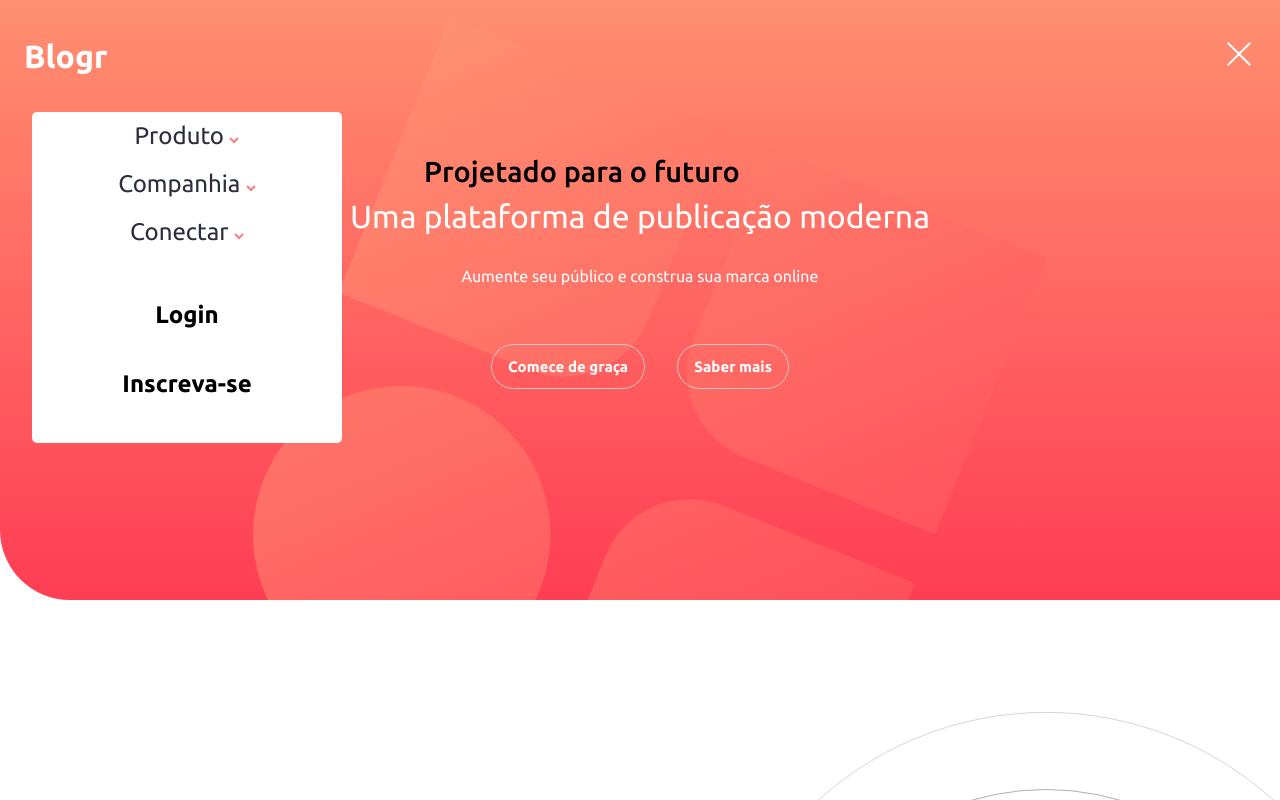
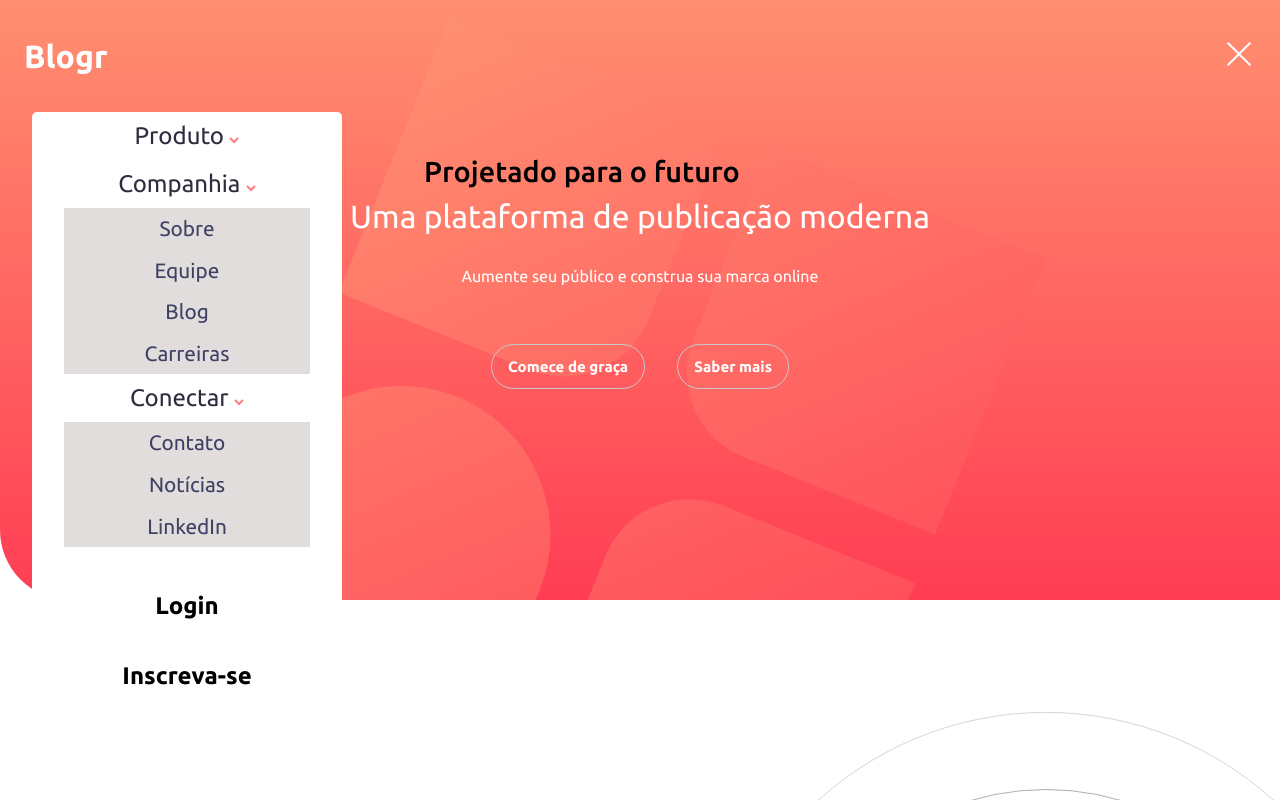
Before and after one commit to JennyLamego2022/Blogr_vAtual, an Angular app: page / in a window 1280 px wide. Both pictures are taken after a click on the button 1241 px from the left and 56 px from the top of the page. Shown: the top 800 px of the page. Built offline with nearby package versions, Linux system fonts and the light colour scheme.

Commit message:
feat: criação função no ts para o submenu de listas

```diff
--- a/src/app/header/header.component.css
+++ b/src/app/header/header.component.css
@@ -67,6 +67,10 @@ li{
   margin-left: 2rem;
   margin-right: 2rem;
   font-size: 1.3rem;
+  /* display: none; */
+}
+
+.lista1{
   display: none;
 }
 
@@ -120,7 +124,7 @@ h1 {
   background-image: url(../../assets/img/icon-close.svg);
 }
 
-.material-symbols-outlined {
+/* .material-symbols-outlined {
   font-size: 28px;
   color: white;
   font-variation-settings:
@@ -129,7 +133,9 @@ h1 {
   'GRAD' 0,
   'opsz' 50;
   cursor: pointer;
-}
+} */
+
+
 
 
 .conteudo{
--- a/src/app/header/header.component.html
+++ b/src/app/header/header.component.html
@@ -5,36 +5,31 @@
 
   </div>
   <nav class="navbar" id="navbar">
-
+    <h3 class="nome" id="produto" (click)="clickSubMenu()">Produto <img src="../../assets/img/icon-arrow-dark.svg" alt="Seta para baixo"></h3>
       <ul class="lista1">
-        <h3 class="nome" id="produto">Produto <img src="../../assets/img/icon-arrow-dark.svg" alt="Seta para baixo"></h3>
-        <li>Visão geral</li>
+          <li class="lista">Visão geral</li>
           <li>Preços</li>
           <li>Mercado</li>
           <li>Recursos</li>
           <li>Integrações</li>
       </ul>
-
+    <h3 class="nome" id="companhia" >Companhia <img src="../../assets/img/icon-arrow-dark.svg" alt="Seta para baixo"></h3>
       <ul class="lista2">
-        <h3 class="nome" id="companhia">Companhia <img src="../../assets/img/icon-arrow-dark.svg" alt="Seta para baixo"></h3>
           <li>Sobre</li>
           <li>Equipe</li>
           <li>Blog</li>
           <li>Carreiras</li>
       </ul>
-
+    <h3 class="nome" id="conectar">Conectar <img src="../../assets/img/icon-arrow-dark.svg" alt="Seta para baixo"></h3>
       <ul class="lista3">
-        <h3 class="nome" id="conectar">Conectar <img src="../../assets/img/icon-arrow-dark.svg" alt="Seta para baixo"></h3>
           <li>Contato</li>
           <li>Notícias</li>
           <li>LinkedIn</li>
       </ul>
-
     <button class="login">Login</button>
     <button class="inscricao">Inscreva-se</button>
+  </nav>
 
-
-  </nav>
   <div class="conteudo">
     <h1 class="titulo">Uma plataforma de publicação moderna</h1><br>
     <h3>Aumente seu público e construa sua marca online</h3><br>
--- a/src/app/header/header.component.ts
+++ b/src/app/header/header.component.ts
@@ -19,4 +19,15 @@ export class HeaderComponent {
 
       }
   }
+
+  clickSubMenu(): void {
+    const produto = document.getElementById("produto")
+
+    if(produto !== null){
+      produto.classList.toggle("li-active")
+
+
+      }
+
+  }
 }
```
Lines whose indentation alone changed are shown as unchanged.
